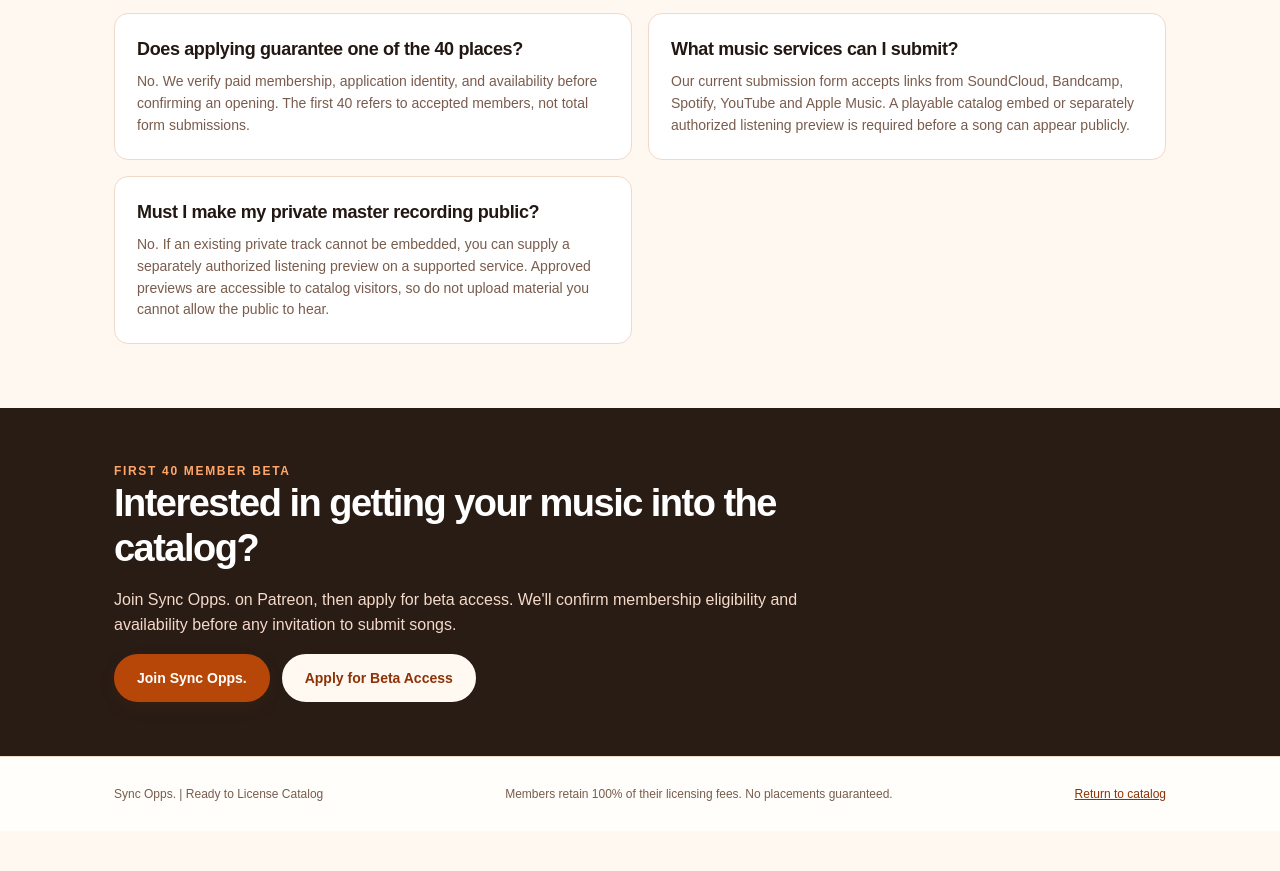
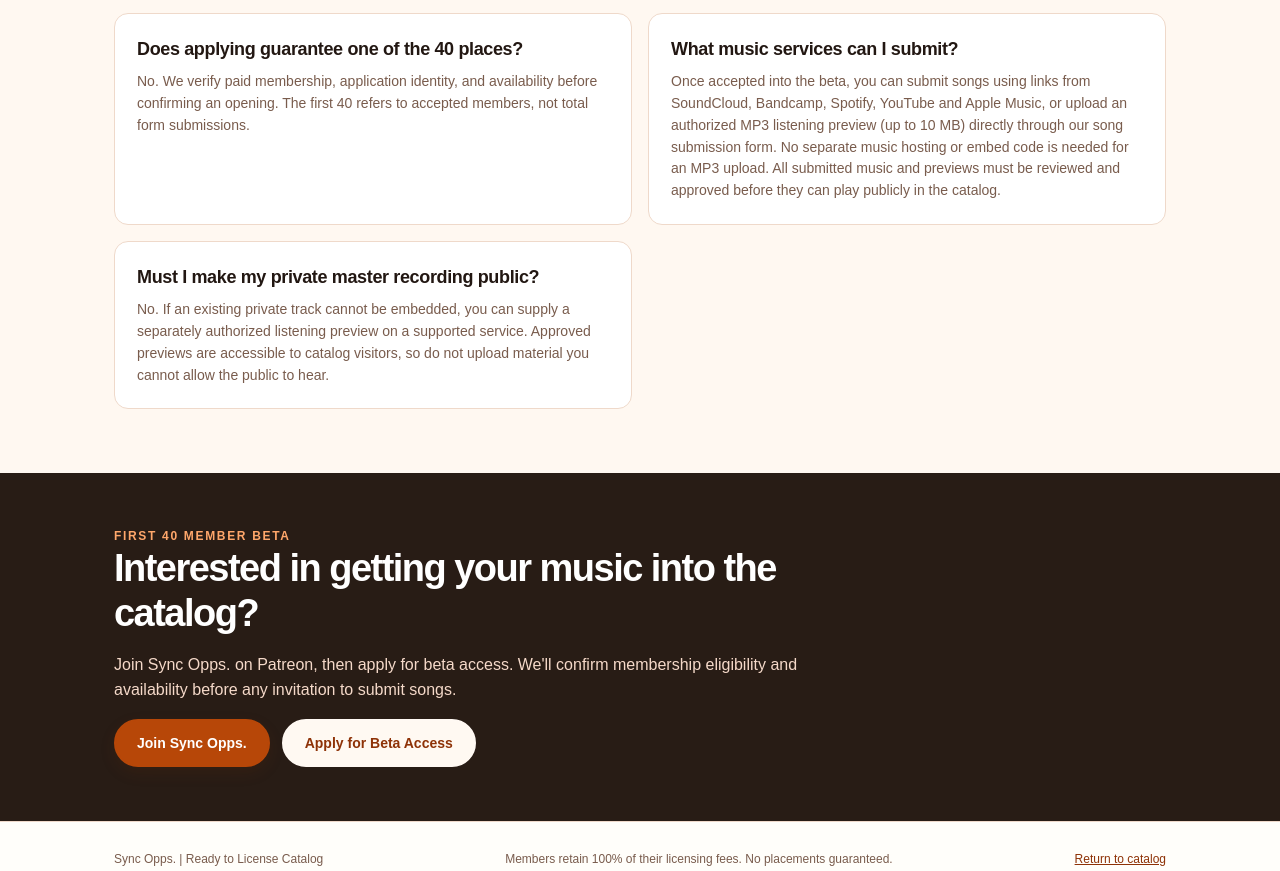
Before and after one commit to musiclerk-png/sync-opps-ready-to-license, a plain HTML site: page beta/index.html in a window 1280 px wide. Shown: the part 2004-2875 px from the top of the page. Before the commit the page ends 2835 px from the top, so only its background shows below. Drawn offline with Linux system fonts and the light colour scheme.

Commit message:
Explain authorized MP3 upload option in Beta 40 music services FAQ

```diff
--- a/beta/index.html
+++ b/beta/index.html
@@ -63,7 +63,7 @@ footer{padding:28px 0;background:#fffefa;border-top:1px solid var(--line);font-s
 <div class="faq"><h3>Will I be guaranteed a license or buyer inquiry?</h3><p>No. The catalog creates a way to discover and contact approved members, not a promise of buyer traffic, an offer, or a placement.</p></div>
 <div class="faq"><h3>What if my song becomes unavailable?</h3><p>Members can request a pause or withdrawal. We remove unavailable songs from the catalog once the request is verified and processed, without restricting their licensing elsewhere.</p></div>
 <div class="faq"><h3>Does applying guarantee one of the 40 places?</h3><p>No. We verify paid membership, application identity, and availability before confirming an opening. The first 40 refers to accepted members, not total form submissions.</p></div>
-<div class="faq"><h3>What music services can I submit?</h3><p>Our current submission form accepts links from SoundCloud, Bandcamp, Spotify, YouTube and Apple Music. A playable catalog embed or separately authorized listening preview is required before a song can appear publicly.</p></div>
+<div class="faq"><h3>What music services can I submit?</h3><p>Once accepted into the beta, you can submit songs using links from SoundCloud, Bandcamp, Spotify, YouTube and Apple Music, or upload an authorized MP3 listening preview (up to 10 MB) directly through our song submission form. No separate music hosting or embed code is needed for an MP3 upload. All submitted music and previews must be reviewed and approved before they can play publicly in the catalog.</p></div>
 <div class="faq"><h3>Must I make my private master recording public?</h3><p>No. If an existing private track cannot be embedded, you can supply a separately authorized listening preview on a supported service. Approved previews are accessible to catalog visitors, so do not upload material you cannot allow the public to hear.</p></div>
 </div></div></section>
 <section class="lastcall"><div class="wrap"><div class="eyebrow" style="color:#ffa76b">First 40 member beta</div><h2>Interested in getting your music into the catalog?</h2><p>Join Sync Opps. on Patreon, then apply for beta access. We'll confirm membership eligibility and availability before any invitation to submit songs.</p><div class="cta-row"><a class="btn primary" href="https://www.patreon.com/thesyncopps/membership" target="_blank" rel="noopener noreferrer">Join Sync Opps.</a><a class="btn secondary" href="https://tally.so/r/YjGvPd" target="_blank" rel="noopener noreferrer">Apply for Beta Access</a></div></div></section>
```
